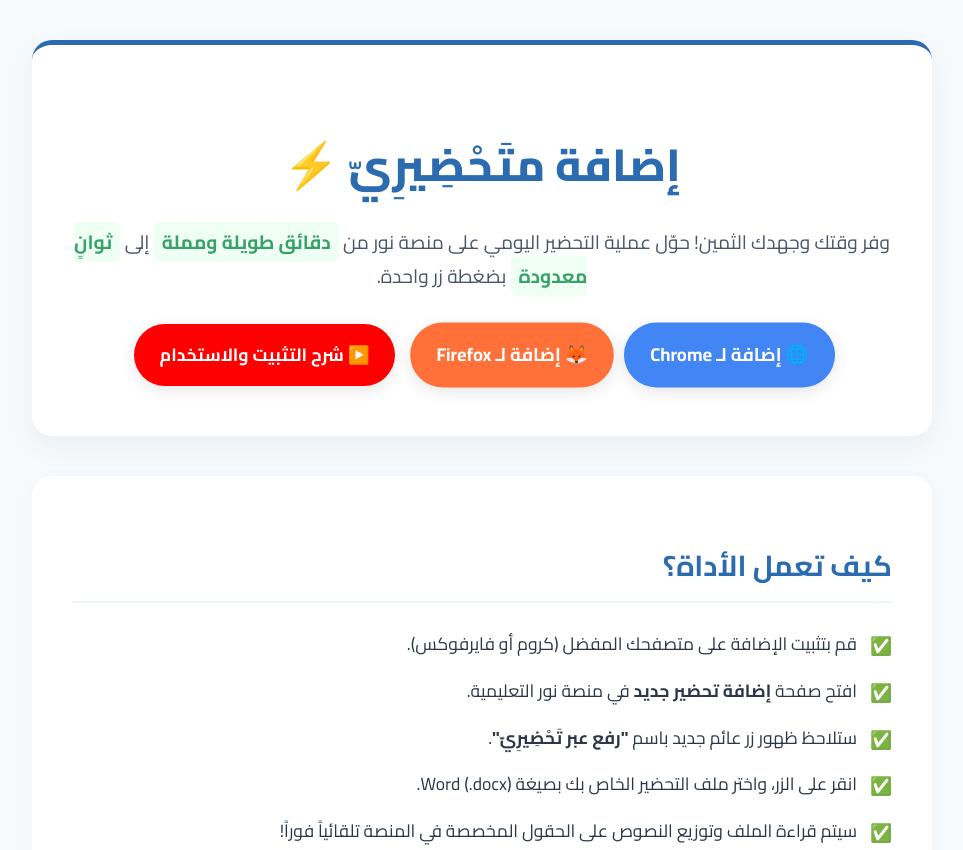
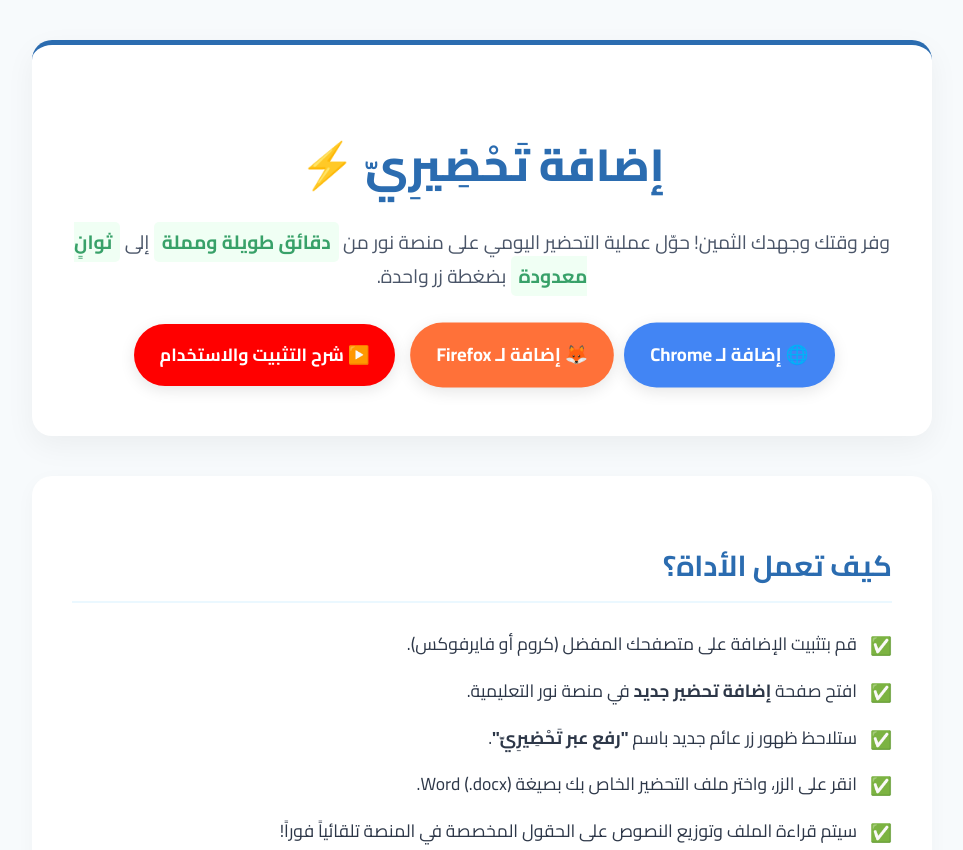
Before and after one commit to zakkali/noor-prep, a plain HTML site: page index.html in a window 1280 px wide. Shown: the top 850 px of the page, without its empty margins (158-1121 px from the left). Drawn offline with Linux system fonts and the light colour scheme.

Commit message:
Fix header text and add newline at end of file

```diff
--- a/index.html
+++ b/index.html
@@ -191,7 +191,7 @@
     <div class="container">
         <!-- الترويسة الرئيسية -->
         <header class="hero">
-            <h1>إضافة متَحْضِيرِيّ ⚡</h1>
+            <h1>إضافة تَحْضِيرِيّ ⚡</h1>
             <p class="subtitle">
                 وفر وقتك وجهدك الثمين! حوّل عملية التحضير اليومي على منصة نور من
                 <span class="highlight">دقائق طويلة ومملة</span> إلى
```
